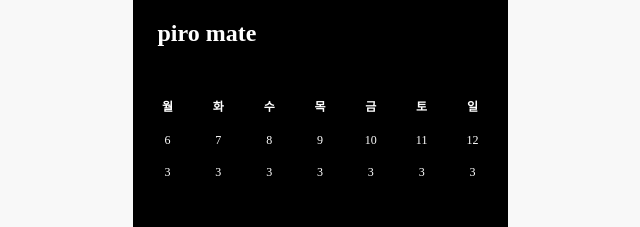
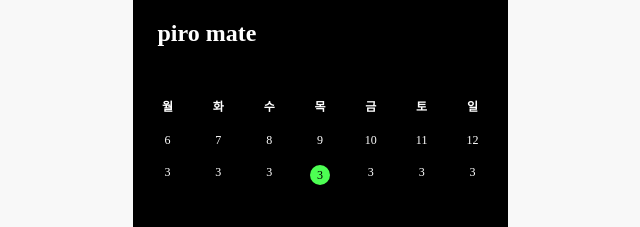
Before and after one commit to simeunseo/Piro19_HTML-CSS-JS-Session, a plain HTML site: page 실습원본/index.html in a window 1280 px wide. Shown: the top 227 px of the page, 320-960 px from the left. Drawn offline with Linux system fonts and the light colour scheme; a web font is replaced by a local one.

Commit message:
캘린더 오늘 날짜의 할일수에 초록 동그라미

```diff
--- a/실습원본/index.html
+++ b/실습원본/index.html
@@ -28,7 +28,7 @@
         <li>
           <h2>목</h2>
           <span>9</span>
-          <span>3</span>
+          <span class="today">3</span>
         </li>
         <li>
           <h2>금</h2>
--- a/실습원본/style.css
+++ b/실습원본/style.css
@@ -92,6 +92,20 @@ h1 {
   align-items: center;
 }
 
+.calendar > li > .today {
+  background-color: var(--color-green);
+  padding: 5px;
+  width: 20px;
+  height: 20px;
+  border-radius: 50%;
+
+  display: flex;
+  justify-content: center;
+  align-items: center;
+
+  color: black;
+}
+
 /* main */
 
 main > h2 {
@@ -124,6 +138,7 @@ main > h2 > button {
   gap: 10px;
 
   padding: 10px 5px;
+  width: max-content;
 
   cursor: pointer;
 }
@@ -139,12 +154,12 @@ main > h2 > button {
   background-size: cover;
 }
 
-.list-container > li.checked {
+.list-container > li > .checked {
   color: var(--color-dark-grey);
   text-decoration: line-through;
 }
 
-.list-container > li.checked::before {
+.list-container > li > .checked::before {
   content: "";
 
   display: flex; /* inline 에는 height와 width를 줄 수 없음 */
```
